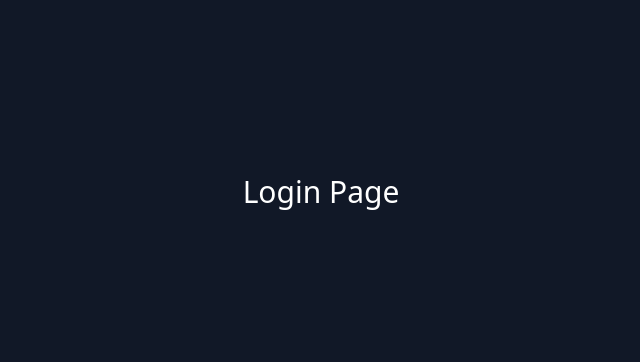
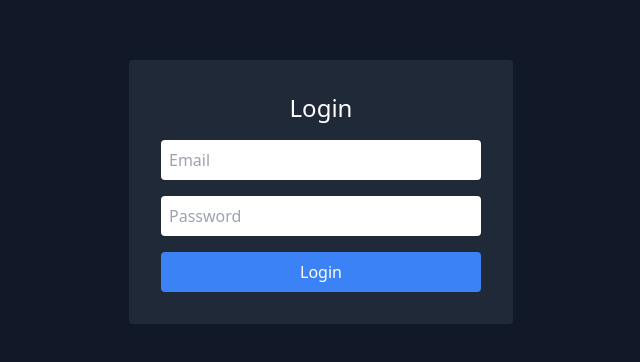
Before and after one commit to SKEL1NJA/kanban-app, a React (Vite) app in the folder client/: page / in a window 1280 px wide. Shown: the part 208-570 px from the top of the page, without its empty margins (319-959 px from the left). Built offline with nearby package versions, Linux system fonts and the light colour scheme.

Commit message:
Frontend Step 5.3: Login integration completed

```diff
--- a/client/src/pages/Login.jsx
+++ b/client/src/pages/Login.jsx
@@ -1,7 +1,75 @@
+import { useState, useContext } from "react";
+import { useNavigate } from "react-router-dom";
+import API from "../api/axios";
+import { AuthContext } from "../context/AuthContext";
+
 export default function Login() {
+
+  const { login } = useContext(AuthContext);
+  const navigate = useNavigate();
+
+  const [form, setForm] = useState({
+    email: "",
+    password: "",
+  });
+
+  const handleChange = (e) => {
+    setForm({
+      ...form,
+      [e.target.name]: e.target.value,
+    });
+  };
+
+  const handleSubmit = async (e) => {
+    e.preventDefault();
+
+    try {
+      const res = await API.post("/auth/login", form);
+
+      // ✅ save user + token
+      login(res.data);
+
+      // ✅ redirect
+      navigate("/dashboard");
+
+    } catch (err) {
+      alert(err.response?.data?.message || "Login failed");
+    }
+  };
+
   return (
-    <div className="h-screen flex items-center justify-center bg-gray-900 text-white">
-      <h1 className="text-3xl">Login Page</h1>
+    <div className="h-screen flex items-center justify-center bg-gray-900">
+
+      <form
+        onSubmit={handleSubmit}
+        className="bg-gray-800 p-8 rounded w-96 space-y-4"
+      >
+        <h2 className="text-white text-2xl text-center">
+          Login
+        </h2>
+
+        <input
+          name="email"
+          placeholder="Email"
+          onChange={handleChange}
+          className="w-full p-2 rounded"
+        />
+
+        <input
+          name="password"
+          type="password"
+          placeholder="Password"
+          onChange={handleChange}
+          className="w-full p-2 rounded"
+        />
+
+        <button
+          className="w-full bg-blue-500 text-white p-2 rounded"
+        >
+          Login
+        </button>
+      </form>
+
     </div>
   );
 }
```
